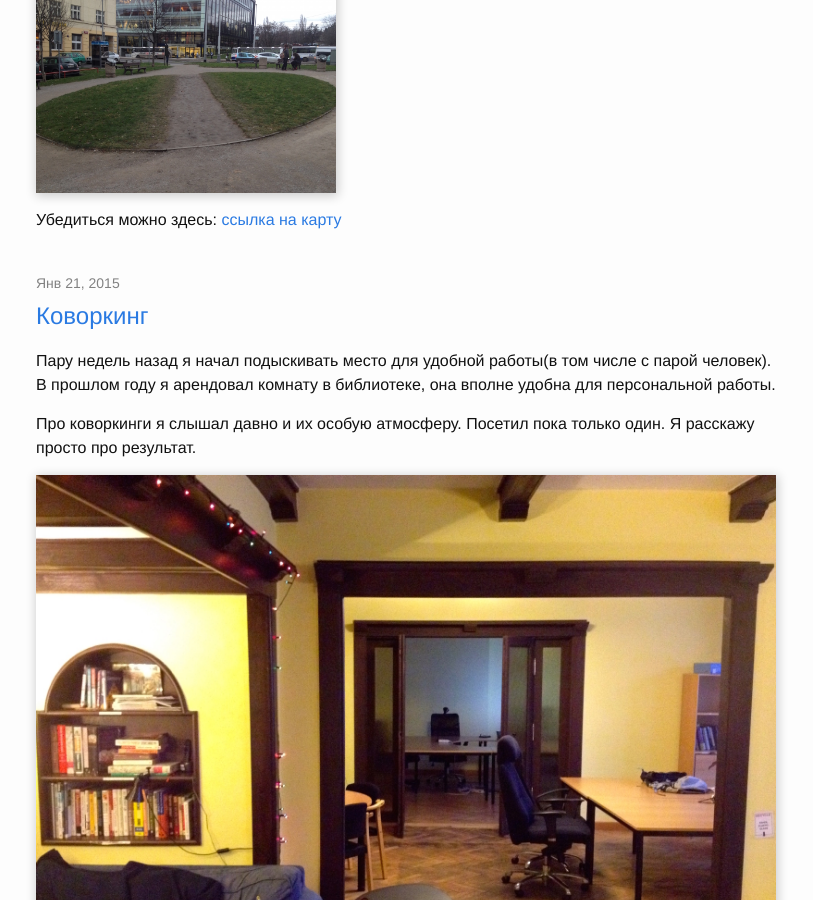
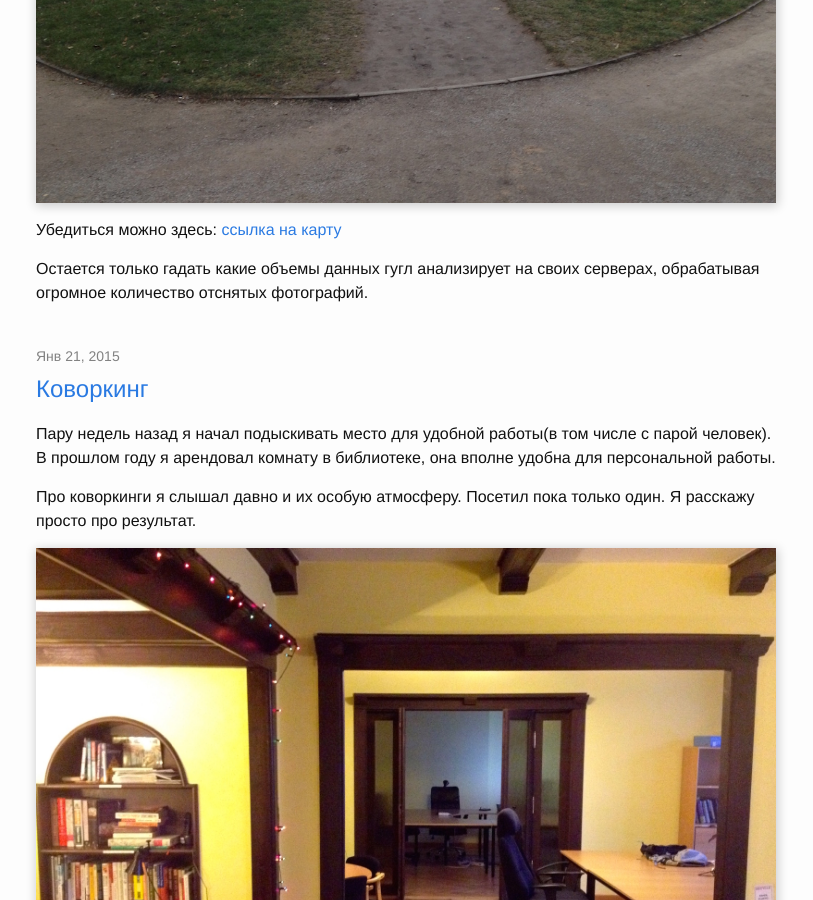
Before and after one commit to famer/rublog, a Jekyll site: the page built from index.html, in a window 1280 px wide and 900 px high, scrolled down 951 px. Shown: the whole window, without its empty margins (234-1047 px from the left). Built offline with Jekyll 4.4.1, drawn with Linux system fonts in a browser that asks for light colours.

Commit message:
google maps

```diff
--- a/_posts/2015-02-02-google-roads.md
+++ b/_posts/2015-02-02-google-roads.md
@@ -9,10 +9,12 @@
 
 Например на карте пешеходная дорожка есть и выглядит так:
 
-![google maps road]({{ site.baseurl }}/assets/Tech/google-roads-map.png)
+![google maps road]({{ site.baseurl }}/assets/Tech/google-roads-map.png){: width="300px"}
 
 В реальности она просто протоптана по газону ввиду лени и оптимизации:
 
-![google maps real road photo]({{ site.baseurl }}/assets/Tech/google-roads-photo.jpg){: width="300px"}
+![google maps real road photo]({{ site.baseurl }}/assets/Tech/google-roads-photo.jpg)
 
 Убедиться можно здесь: [ссылка на карту](https://www.google.com/maps/@50.100591,14.3876667,19z)
+
+Остается только гадать какие объемы данных гугл анализирует на своих серверах, обрабатывая огромное количество отснятых фотографий.
```
